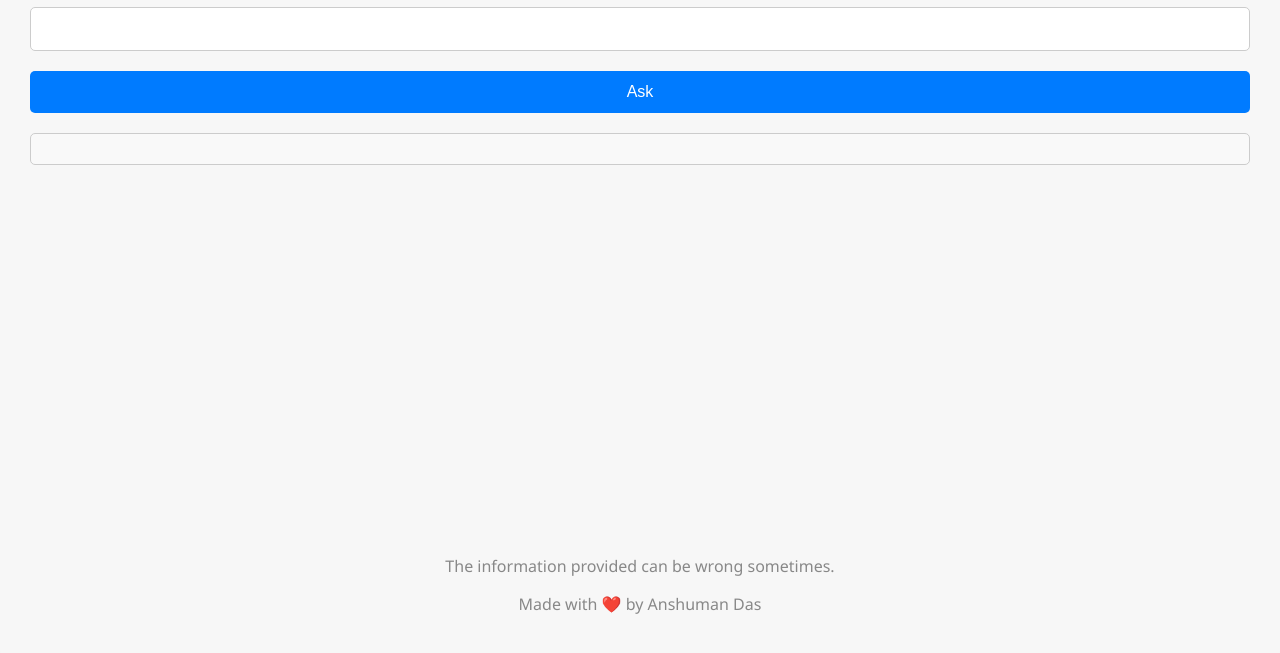
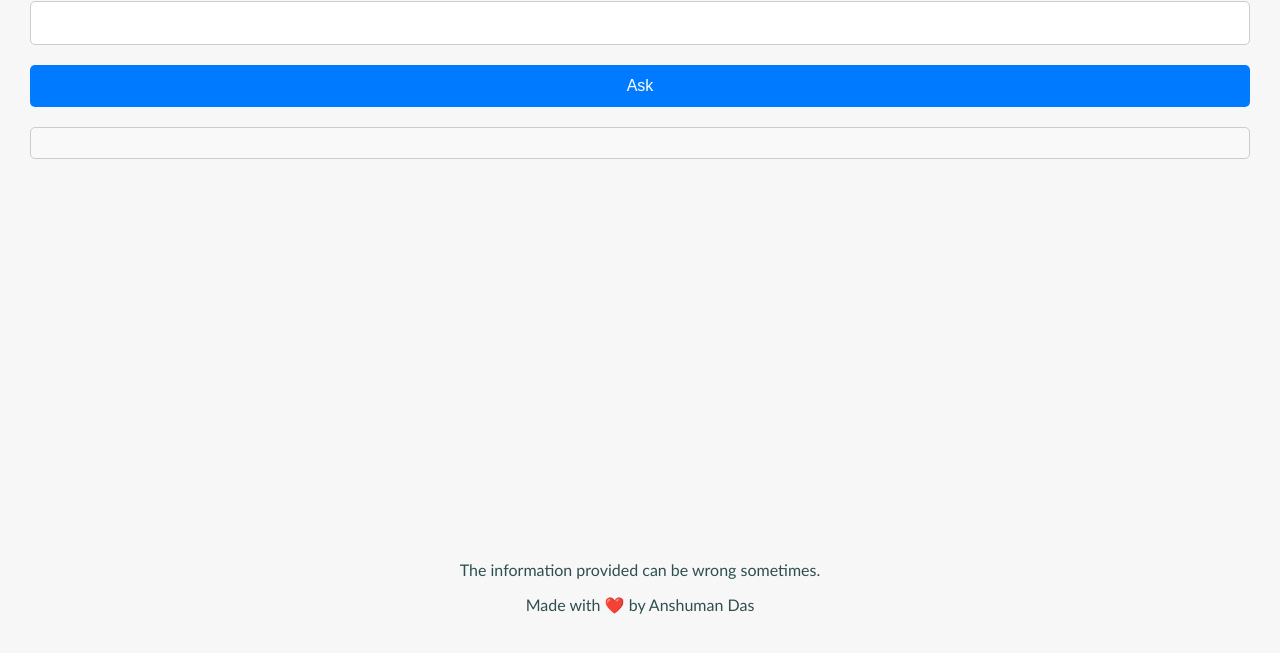
Before and after one commit to youknowwhoiam1/the-genius-buddy, a website: page index.html in a window 1280 px wide. Shown: the part 139-792 px from the top of the page. Drawn offline with nearby package versions, Linux system fonts and the light colour scheme.

Commit message:
update: icon and font

```diff
--- a/index.html
+++ b/index.html
@@ -4,6 +4,10 @@
     <meta charset="UTF-8">
     <meta name="viewport" content="width=device-width, initial-scale=1.0">
     <title>Genius Buddy</title>
+    <link rel="shortcut icon" href="/android-chrome-512x512.png" type="image/x-icon">
+    <link rel="preconnect" href="https://fonts.googleapis.com">
+    <link rel="preconnect" href="https://fonts.gstatic.com" crossorigin>
+    <link href="https://fonts.googleapis.com/css2?family=Inter:wght@300&display=swap" rel="stylesheet">
     <link rel="stylesheet" href="styles.css">
 </head>
 <body>
--- a/styles.css
+++ b/styles.css
@@ -6,7 +6,7 @@ html, body {
   body {
     display: flex;
     flex-direction: column;
-    font-family: 'Segoe UI', Tahoma, Geneva, Verdana, sans-serif;
+    font-family: Inter, 'Segoe UI', Tahoma, Geneva, Verdana, sans-serif;
   }
 
   .container {
@@ -76,7 +76,8 @@ html, body {
   }
 
   footer {
+    font-family:'Gill Sans', 'Gill Sans MT', Calibri, 'Trebuchet MS', sans-serif;
     margin-top: auto;
     text-align: center;
-    color: #888;
+    color: darkslategrey;
   }
```
Also changed, not shown: android-chrome-512x512.png (added).
